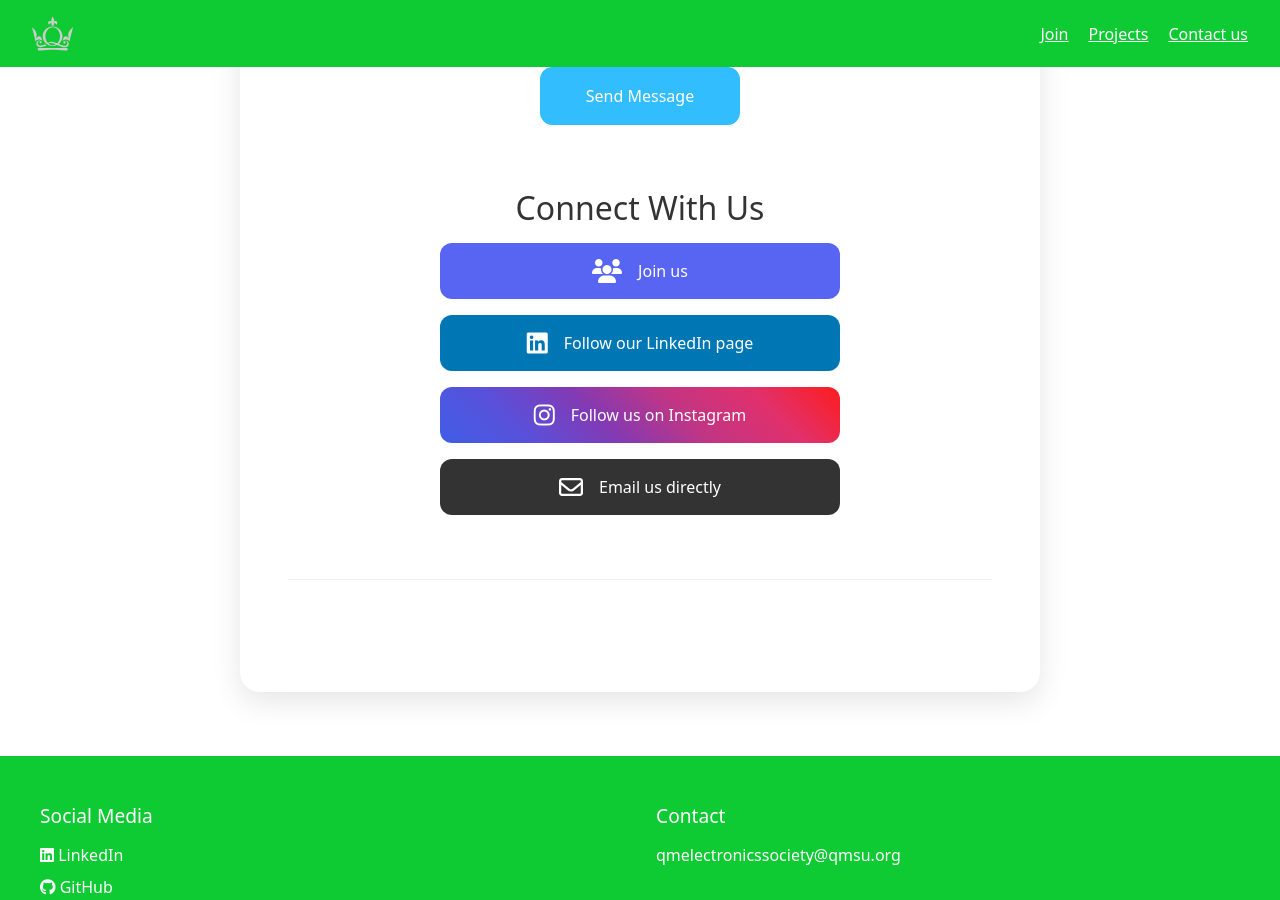
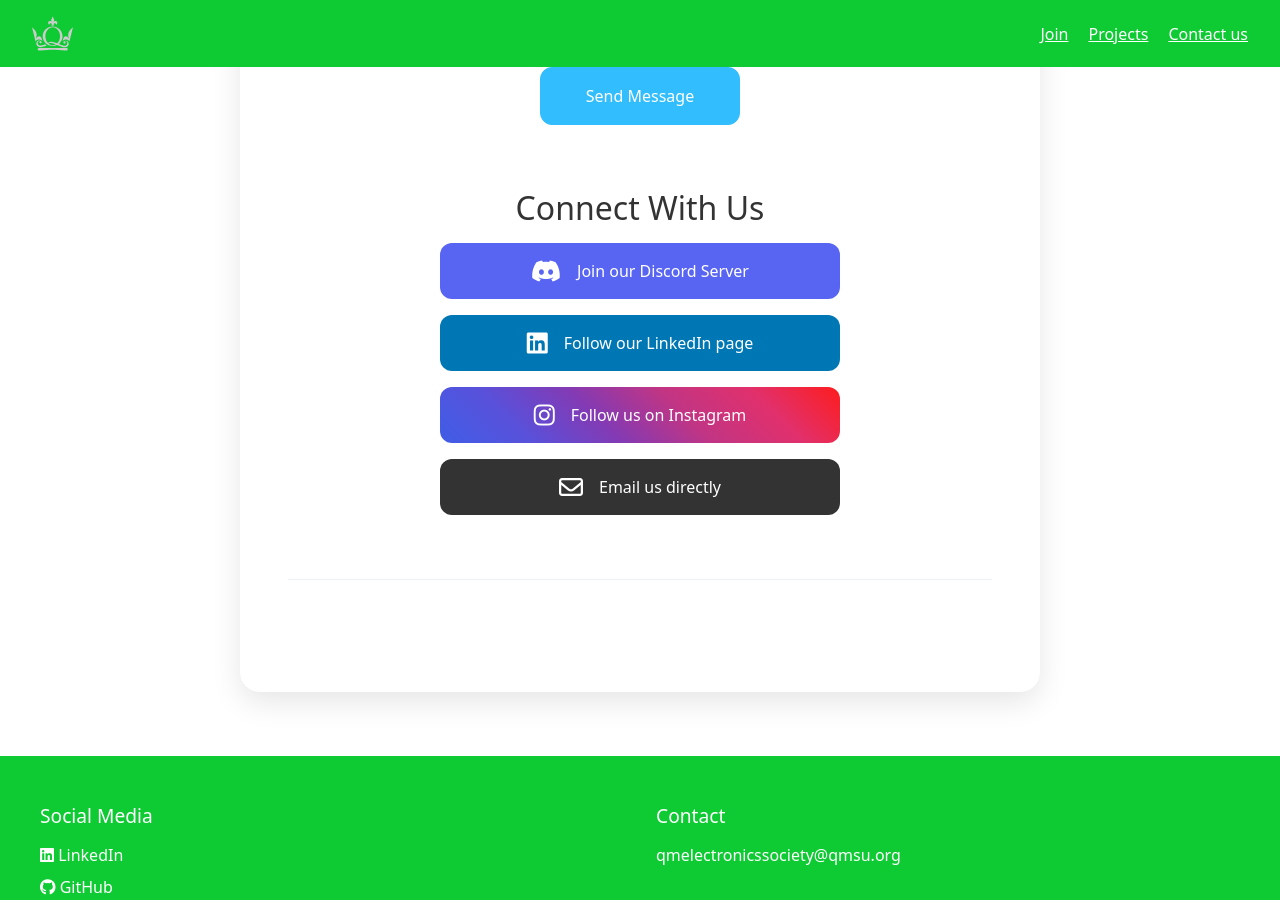
Before and after one commit to Queen-Mary-Electronics-Society/Queen-Mary-Electronics-Society.github.io, a Jekyll site: the page built from docs/contact.html, in a window 1280 px wide and 900 px high, scrolled down 502 px. Built offline with Jekyll 4.4.1, drawn with Linux system fonts in a browser that asks for light colours.

Commit message:
updated links

```diff
--- a/docs/_includes/header.html
+++ b/docs/_includes/header.html
@@ -6,7 +6,7 @@
         </a>
     </div>
     <div class="nav-links">
-        <a href="#" id="nav-join-link" target="_blank" rel="noopener noreferrer">Join</a>
+        <a href="https://www.qmsu.org/groups/26265/" target="_blank" rel="noopener noreferrer">Join</a>
         <a href="{{ '/projects' | relative_url }}">Projects</a>
         <a href="{{ '/contact.html' | relative_url }}">Contact us</a>
     </div>
--- a/docs/contact.html
+++ b/docs/contact.html
@@ -46,8 +46,8 @@ title: "Contact Us"
     <div class="connect-section">
         <h2>Connect With Us</h2>
         <div class="social-links">
-            <a href="https://www.qmsu.org/groups/26265/" class="social-link" target="_blank" rel="noopener noreferrer">
-                <i class="fas fa-users"></i> Join us
+            <a href="{{ site.socialMedia.discord }}" class="social-link" target="_blank" rel="noopener noreferrer">
+                <i class="fab fa-discord"></i> Join our Discord Server
             </a>
             <a href="{{ site.socialMedia.linkedin }}" class="social-link" target="_blank" rel="noopener noreferrer">
                 <i class="fab fa-linkedin"></i> Follow our LinkedIn page
```
